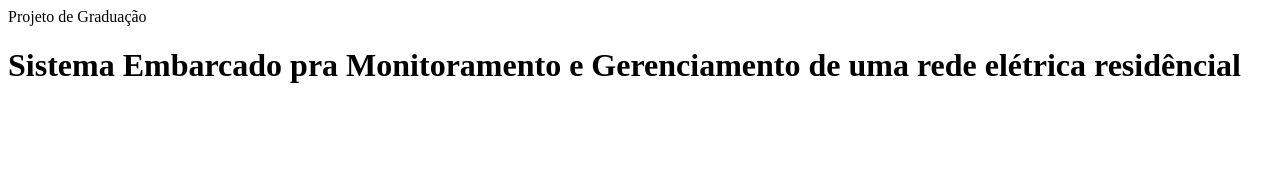
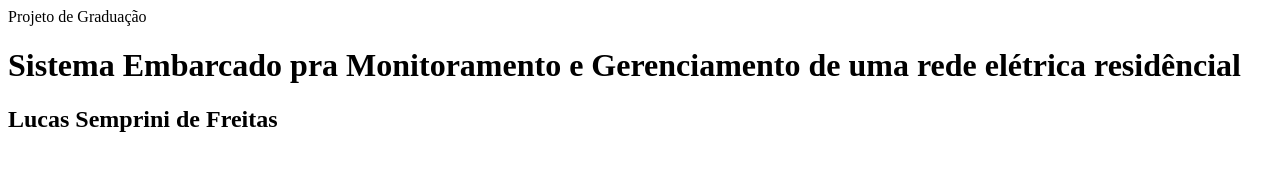
Before and after one commit to SempriniL/Arduino_PG, a plain HTML site: page index.html in a window 1280 px wide. Drawn offline with Linux system fonts and the light colour scheme.

Commit message:
Novo Index

```diff
--- a/index.html
+++ b/index.html
@@ -4,5 +4,6 @@
 </head>
 <body>
     <h1>Sistema Embarcado pra Monitoramento e Gerenciamento de uma rede elétrica residêncial</h1>
+    <h2>Lucas Semprini de Freitas</h2>
 </body>
 </html>
```
